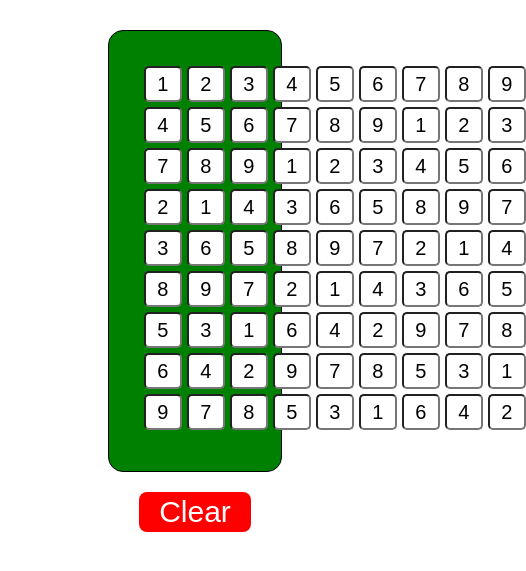
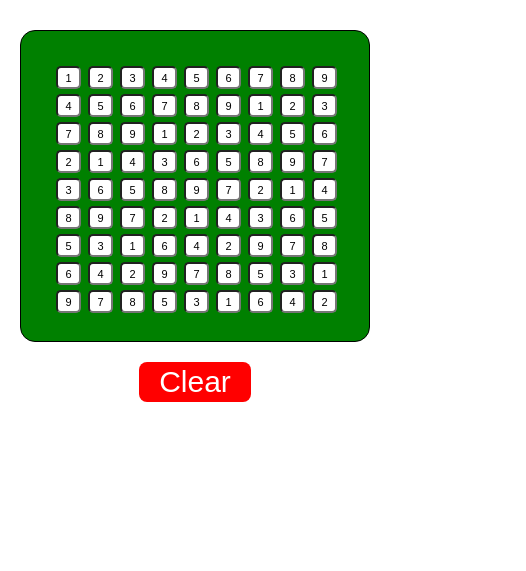
Before and after one commit to theatulanand/Sudoku-Solver, a plain HTML site: page index.html in a window 390 px wide. Both pictures are taken after a click on the button "Solve Sudoku". Shown: the part 95-666 px from the top of the page, 526 px wide, since content can reach past the window. Drawn offline with Linux system fonts and the light colour scheme.

Commit message:
bug fixed and responsive for mobile

```diff
--- a/index.css
+++ b/index.css
@@ -61,3 +61,28 @@ input:hover{
 button:active {
     transform: translateY(4px);
 }
+
+@media only screen and (max-width: 800px){
+    input{
+        width: 17px;
+        height: 17px;
+        font-size: 11px;
+        margin-top: 5px;
+        margin-left: 5px;
+        text-align: center;
+        border-radius: 5px;
+    }
+
+    #container #input{
+        width: 77%;
+        margin: auto;
+        display: grid;
+        grid-template-columns: repeat(9,1fr);
+        height: 250px;
+        padding: 30px;
+        text-align: center;
+        border: 1px solid black;
+        background-color: #cecece;
+        border-radius: 15px;
+    }
+}
--- a/index.js
+++ b/index.js
@@ -36,8 +36,13 @@ function getData() {
 
     console.log(arr);
 
+    if(isValidBoad(arr)){
+        solveSudoku(arr);
+    }else{
+        alert("Sudoku Is Not Valid");
+        clearData();
+    }
 
-    solveSudoku(arr);
 
     showData();
 }
@@ -123,4 +128,32 @@ function clearData(){
      window.location.reload();
 }
 
-console.log(arr);
+
+let isValidBoad = function(board) {
+    for (let i = 0; i < 9; i++) {
+      let row = new Set(),
+          col = new Set(),
+          box = new Set();
+
+      for (let j = 0; j < 9; j++) {
+        let _row = board[i][j];
+        let _col = board[j][i];
+        let _box = board[3*Math.floor(i/3)+Math.floor(j/3)][3*(i%3)+(j%3)]
+
+        if (_row != '.') {
+          if (row.has(_row)) return false;
+          row.add(_row);
+        }
+        if (_col != '.') {
+          if (col.has(_col)) return false;
+          col.add(_col);
+        }
+
+        if (_box != '.') {
+          if (box.has(_box)) return false;
+          box.add(_box);
+        }
+      }
+    }
+    return true
+  };
```
